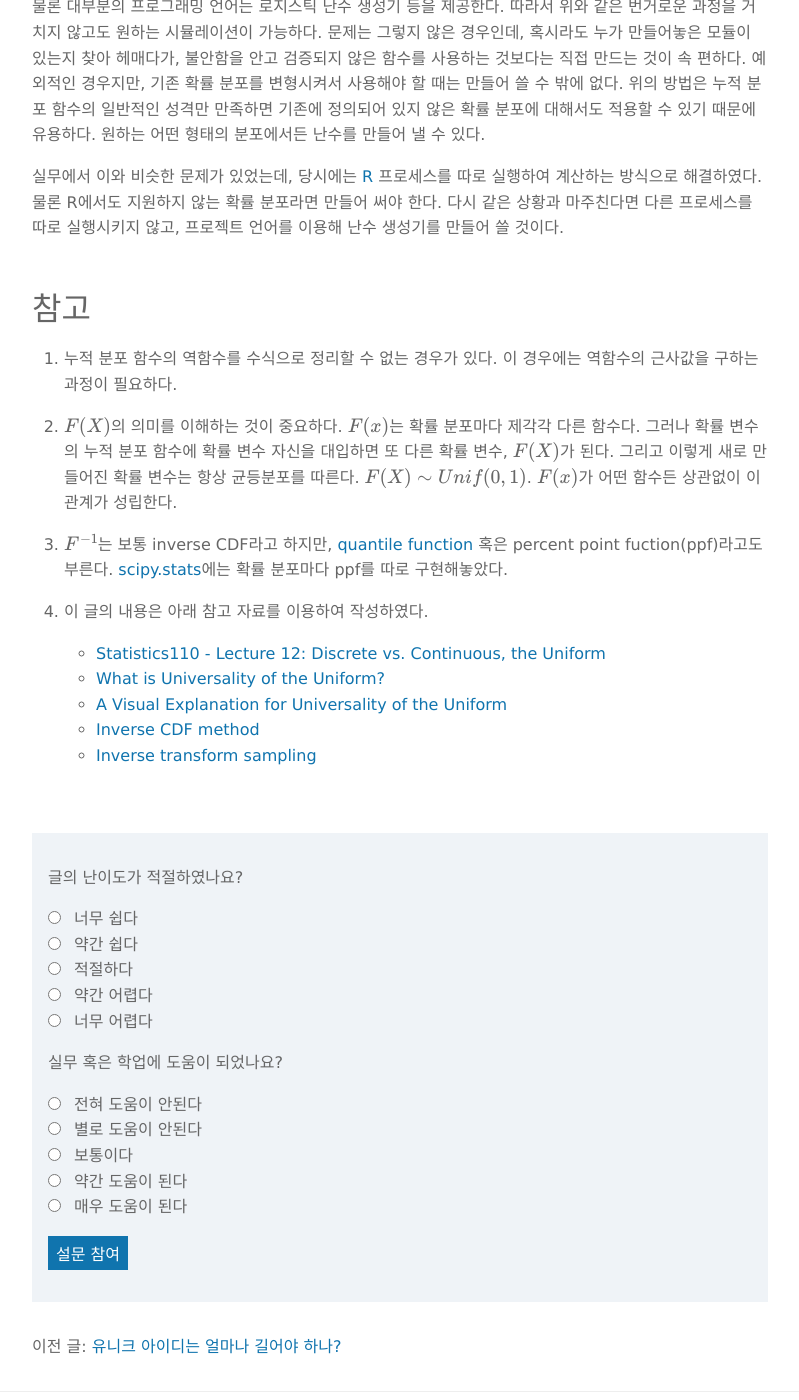
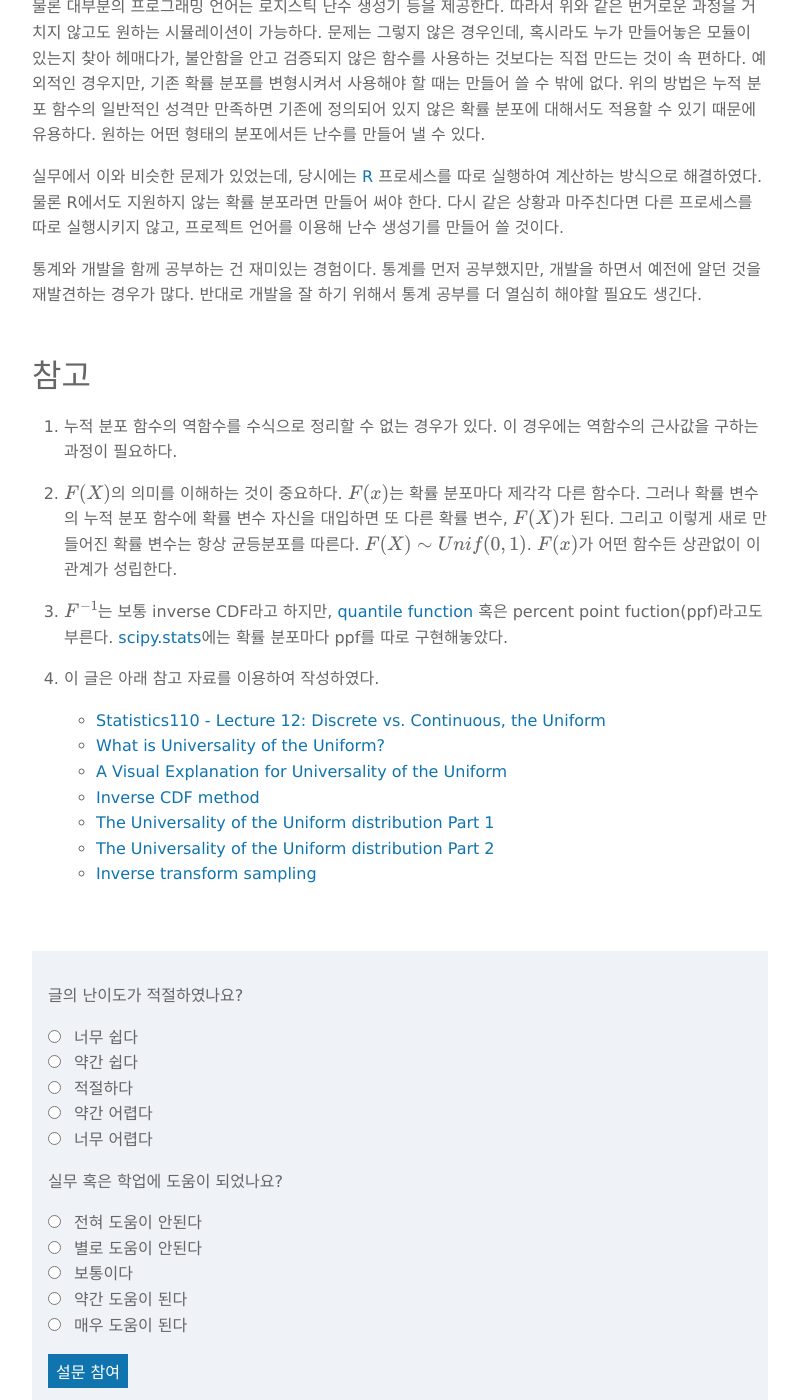
Before and after one commit to boxnwhiskr/boxnwhiskr.github.io, a Jekyll site: the page built from _posts/2017-04-13-how_to_make_random_number_generator_for_any_probability_distribution.markdown, in a window 1280 px wide and 1400 px high, scrolled down 6345 px. Shown: the whole window, without its empty margins (240-1039 px from the left). Built offline with Jekyll 4.4.1, drawn with Linux system fonts in a browser that asks for light colours; nearby versions of some CDN libraries; some web fonts are replaced; formulas are drawn with MathJax 3.

Commit message:
Add ref. and one more paragraph

```diff
--- a/_posts/2017-04-13-how_to_make_random_number_generator_for_any_probability_distribution.markdown
+++ b/_posts/2017-04-13-how_to_make_random_number_generator_for_any_probability_distribution.markdown
@@ -164,8 +164,6 @@ X & = \sigma \, \Phi^{-1}(U) + \mu \sim N(\mu, \sigma^{2}) \, \text{I}(a < X < b
 
 ![truncated normal pdf](/img/posts/2017-04-13-how_to_make_random_number_generator_for_any_probability_distribution/truncated_normal_pdf.png)
 
-
-
 # 결론
 
 물론 대부분의 프로그래밍 언어는 로지스틱 난수 생성기 등을 제공한다.
@@ -178,6 +176,10 @@ X & = \sigma \, \Phi^{-1}(U) + \mu \sim N(\mu, \sigma^{2}) \, \text{I}(a < X < b
 실무에서 이와 비슷한 문제가 있었는데, 당시에는 [R](https://www.r-project.org/) 프로세스를 따로 실행하여 계산하는 방식으로 해결하였다.
 물론 R에서도 지원하지 않는 확률 분포라면 만들어 써야 한다.
 다시 같은 상황과 마주친다면 다른 프로세스를 따로 실행시키지 않고, 프로젝트 언어를 이용해 난수 생성기를 만들어 쓸 것이다.
+
+통계와 개발을 함께 공부하는 건 재미있는 경험이다.
+통계를 먼저 공부했지만, 개발을 하면서 예전에 알던 것을 재발견하는 경우가 많다.
+반대로 개발을 잘 하기 위해서 통계 공부를 더 열심히 해야할 필요도 생긴다.
 
 # 참고
 
@@ -194,9 +196,11 @@ $F(x)$가 어떤 함수든 상관없이 이 관계가 성립한다.
 3. $F^{-1}$는 보통 inverse CDF라고 하지만, [quantile function](https://en.wikipedia.org/wiki/Quantile_function) 혹은 percent point fuction(ppf)라고도 부른다.
 [scipy.stats](https://docs.scipy.org/doc/scipy/reference/stats.html)에는 확률 분포마다 ppf를 따로 구현해놓았다.
 
-4. 이 글의 내용은 아래 참고 자료를 이용하여 작성하였다.
+4. 이 글은 아래 참고 자료를 이용하여 작성하였다.
     *   [Statistics110 - Lecture 12: Discrete vs. Continuous, the Uniform](https://www.youtube.com/watch?v=Tci---bVs60&list=EC2SOU6wwxB0uwwH80KTQ6ht66KWxbzTIo)
     *   [What is Universality of the Uniform?](https://www.quora.com/What-is-Universality-of-the-Uniform)
     *   [A Visual Explanation for Universality of the Uniform](https://www.youtube.com/watch?v=TzKANDzAXnQ)
     *   [Inverse CDF method](https://www.youtube.com/watch?v=TR0biDues7k)
+    *   [The Universality of the Uniform distribution Part 1](https://www.youtube.com/watch?v=RgV9kCwMKp8)
+    *   [The Universality of the Uniform distribution Part 2](https://www.youtube.com/watch?v=tdiEIMwzvJ4)
     *   [Inverse transform sampling](https://en.wikipedia.org/wiki/Inverse_transform_sampling)
```
